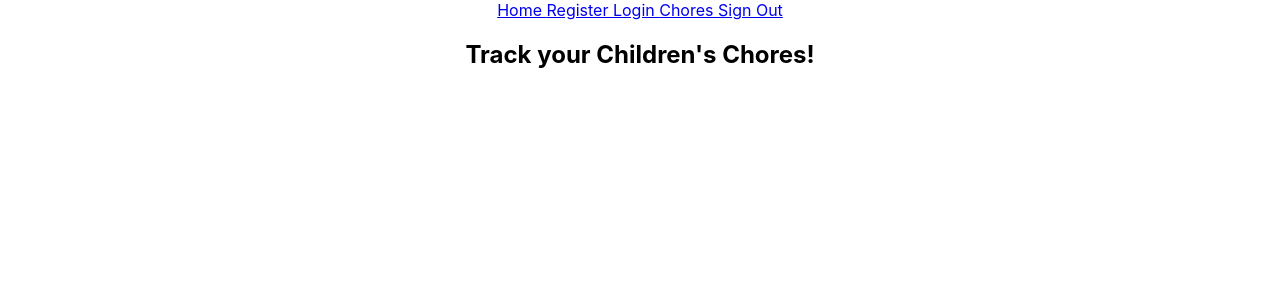
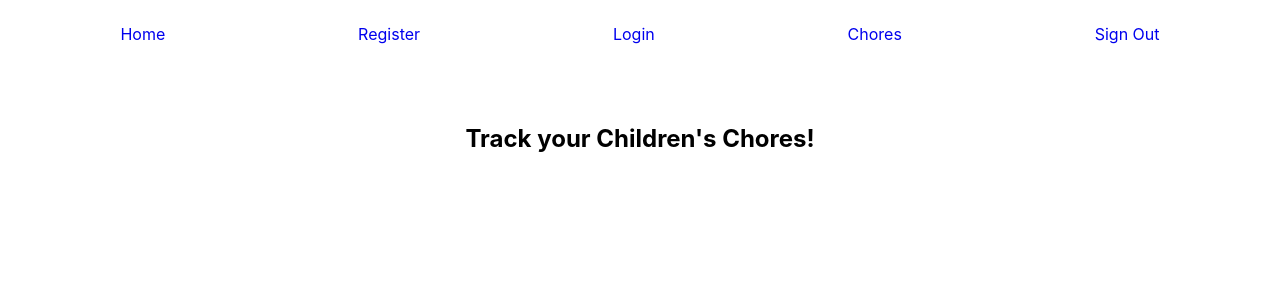
Before and after one commit to kmallen91/chore-tracker, a React (Create React App) app in the folder chore-tracker-frontend/: page / in a window 1280 px wide. Shown: the top 300 px of the page. Built offline with nearby package versions, Linux system fonts and the light colour scheme.

Commit message:
nav bar styling

```diff
--- a/chore-tracker-frontend/src/App.js
+++ b/chore-tracker-frontend/src/App.js
@@ -8,6 +8,9 @@ import Navbar from "./components/navbar";
 import Register from "./components/register";
 import Login from "./components/login";
 import ChoreList from "./components/choreList";
+
+//styles
+import './styles/navbar.css'
 
 function App() {
   return (
--- a/chore-tracker-frontend/src/components/navbar.js
+++ b/chore-tracker-frontend/src/components/navbar.js
@@ -1,5 +1,5 @@
 import React from "react";
-import { Link } from "react-router-dom";
+import { NavLink } from "react-router-dom";
 
 export default function Navbar(props) {
   const SignOut = () => {
@@ -10,13 +10,13 @@ export default function Navbar(props) {
 
   return (
     <div className="navbar">
-      <Link to="/"> Home </Link>
-      <Link to="/register"> Register </Link>
-      <Link to="/login"> Login </Link>
-      <Link to="/chores"> Chores </Link>
-      <Link to="/" onClick={SignOut}>
+      <NavLink to="/" className='navlink'> Home </NavLink>
+      <NavLink to="/register" className='navlink'> Register </NavLink>
+      <NavLink to="/login" className='navlink'> Login </NavLink>
+      <NavLink to="/chores" className='navlink'> Chores </NavLink>
+      <NavLink to="/" className='navlink' onClick={SignOut}>
         Sign Out
-      </Link>
+      </NavLink>
     </div>
   );
 }
--- /dev/null
+++ b/chore-tracker-frontend/src/styles/navbar.css
@@ -0,0 +1,16 @@
+div.navbar {
+    display:flex;
+    justify-content: space-around;
+    margin: 3vh;
+    margin-bottom: 10vh;
+
+}
+
+.navlink {
+    text-decoration: none;
+}
+
+.navlink:visited {
+    text-decoration: none;
+    color: black;
+}
```
